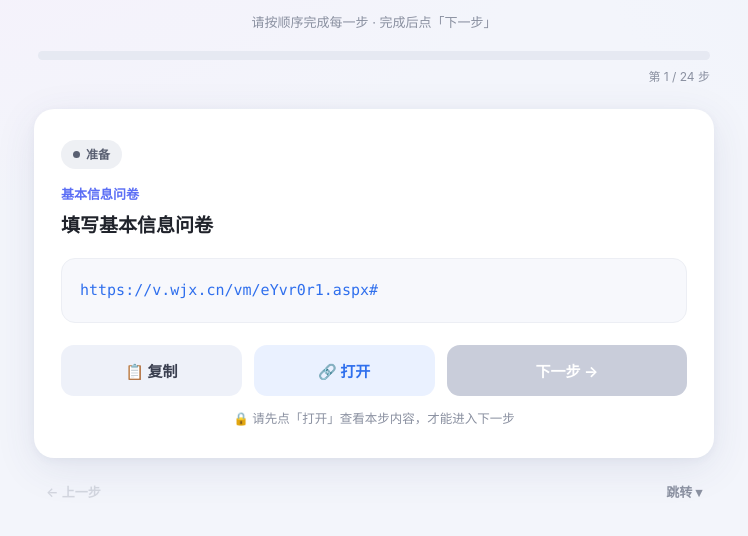
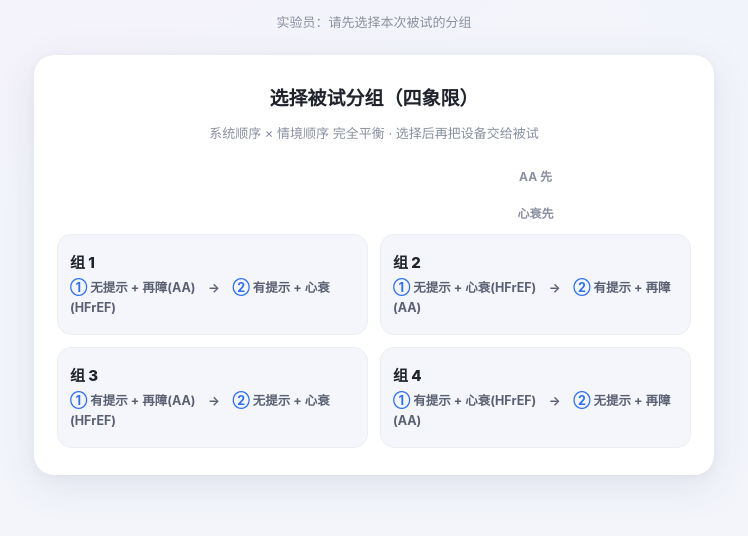
Before and after one commit to ZhengqiSun/study-flow, a plain HTML site: page index.html in a window 1280 px wide. Shown: the part 62-598 px from the top of the page, without its empty margins (266-1014 px from the left). Drawn offline with Linux system fonts and the light colour scheme.

Commit message:
四象限分组：系统顺序×情境顺序完全平衡，支持 ?g=1..4 与实验员选择面板

```diff
--- a/index.html
+++ b/index.html
@@ -101,14 +101,29 @@
   .done-screen .emoji{font-size:52px;}
   .done-screen h2{margin:16px 0 10px;font-size:22px;}
   .done-screen p{color:var(--muted);font-size:14px;}
+
+  /* ===== 实验员分组选择面板（被试端不会看到实验条件） ===== */
+  .picker{padding:26px 22px;}
+  .picker h2{font-size:19px;font-weight:800;margin-bottom:6px;text-align:center;}
+  .picker .tip{font-size:13px;color:var(--muted);text-align:center;margin-bottom:20px;}
+  .quad{display:grid;grid-template-columns:1fr 1fr;gap:12px;}
+  .quad .qhead{font-size:12px;font-weight:700;color:var(--muted);text-align:center;padding:2px;}
+  .qbtn{background:#f4f6fc;border:1px solid var(--line);border-radius:14px;
+    padding:16px 12px;text-align:left;cursor:pointer;transition:transform .08s,box-shadow .2s,border-color .2s;}
+  .qbtn:hover{border-color:var(--accent);box-shadow:0 6px 18px rgba(91,110,245,.18);}
+  .qbtn .gname{font-size:15px;font-weight:800;color:var(--ink);margin-bottom:6px;}
+  .qbtn .gflow{font-size:12.5px;color:#5a6072;line-height:1.6;}
+  .qbtn .gflow b{color:var(--p1);}
+  .switch-line{text-align:center;margin-top:14px;}
+  .switch-line button{background:transparent;color:var(--muted);font-size:12.5px;font-weight:600;}
 </style>
 </head>
 <body>
 <div class="wrap">
   <header>
     <h1>实验流程</h1>
-    <div class="sub">请按顺序完成每一步 · 完成后点「下一步」</div>
-    <div class="progress">
+    <div class="sub" id="sub">请按顺序完成每一步 · 完成后点「下一步」</div>
+    <div class="progress" id="progress" style="display:none;">
       <div class="progress-bar"><div class="progress-fill" id="fill"></div></div>
       <div class="progress-text" id="ptext"></div>
     </div>
@@ -116,90 +131,173 @@
 
   <div id="app"></div>
 
-  <div class="nav">
+  <div class="nav" id="nav" style="display:none;">
     <button id="prev" onclick="go(-1)">← 上一步</button>
     <button id="jump" onclick="jumpMenu()">跳转 ▾</button>
   </div>
 </div>
 
 <script>
-// phase: "0"=准备/过渡, "1"=第一部分, "2"=第二部分  （不含任何实验条件信息）
-const steps = [
-  { phase:"0", label:"准备", kind:"基本信息问卷", title:"填写基本信息问卷", type:"link",
-    content:"https://v.wjx.cn/vm/eYvr0r1.aspx#" },
+/* ============================================================
+   内容积木：两个系统 + 两个情境（各 3 个子任务）
+   四象限 = 系统顺序(无提示先/有提示先) × 情境顺序(AA先/心衰先)
+   ============================================================ */
 
-  // ========== 第一部分 ==========
-  { phase:"1", label:"第一部分", kind:"进入系统", title:"打开第一个系统", type:"link",
-    content:"https://www.coze.cn/store/agent/7662250096855171081?bot_id=true",
-    note:"开始新任务时请点击「新增对话」按钮；每次与 AI 对话结束后，请在对话框输入「我的提问结束」。" },
-  { phase:"1", label:"第一部分", kind:"情景设定", title:"情景设定", type:"task",
-    content:"情景设定：\n你是一名正在心血管内科轮转的临床实习医生，需要完成一次标准化临床能力考核。导师要求你在正式考核前，系统梳理 射血分数降低型心力衰竭（HFrEF）的诊断、治疗与随访逻辑。\n考核将重点关注：\n1. 基本概念理解是否准确\n2. 是否能在具体病例中正确应用诊断和治疗策略\n3. 是否具备在复杂治疗中进行长期管理与风险预判的意识\n请你按照下面三个阶段的任务要求，与 AI 进行充分交流，为考核做准备。" },
+const SURVEY = "https://v.wjx.cn/vm/eYvr0r1.aspx#";
 
-  { phase:"1", label:"第一部分", kind:"任务一 · 前测", title:"前测问卷", type:"link",
-    content:"https://ks.wjx.com/vm/Q00mjXY.aspx#" },
-  { phase:"1", label:"第一部分", kind:"任务一 · 题目", title:"任务一", type:"task",
-    content:"在本任务中，请你通过与 AI 的对话，对射血分数降低型心力衰竭这一疾病进行系统性的理解与梳理。你需要明确 HFrEF 在医学上的定义标准，理解临床上通常依据哪些指标以及如何对其进行界定，并把握 HFrEF 治疗在长期层面的总体目标。进一步，请围绕当前的“新四联基石治疗”展开分析，理解该治疗策略包含的四大类药物，这四大类药物分别具体包括哪些代表性药物，各自在改善心衰预后中的主要疗效及可能带来的副作用，以及在实际临床中它们通常如何进行联合使用。最后，梳理临床中常用来评估病情变化和预后的关键监测指标，并理解这些指标在随访与风险判断中的意义。",
-    note:"开始新任务时请点击「新增对话」按钮；完成对话后，请在对话框输入「我的提问结束」。" },
-  { phase:"1", label:"第一部分", kind:"任务一 · 后测", title:"后测问卷", type:"link",
-    content:"https://ks.wjx.com/vm/wE0M8vA.aspx#", note:"作答时不能再向 AI 提问，但可以查看之前的对话记录。" },
+// N = 无提示版；H = 有提示版（回答后可能给参考思路）
+const SYSTEMS = {
+  N: {
+    link: "https://www.coze.cn/store/agent/7662250096855171081?bot_id=true",
+    note: "开始新任务时请点击「新增对话」按钮；每次与 AI 对话结束后，请在对话框输入「我的提问结束」。"
+  },
+  H: {
+    link: "https://www.coze.cn/store/agent/7662259081499361286?bot_id=true",
+    note: "本系统在回答后可能会提供一些参考思路或提示，你可以自行决定是否采纳。开始新任务时请点击「新增对话」按钮；每次与 AI 对话结束后，请在对话框输入「我的提问结束」。"
+  }
+};
 
-  { phase:"1", label:"第一部分", kind:"任务二 · 前测", title:"前测问卷", type:"link",
-    content:"https://ks.wjx.com/vm/YjgvAUX.aspx#" },
-  { phase:"1", label:"第一部分", kind:"任务二 · 题目", title:"任务二", type:"task",
-    content:"在本任务中，请你设想一名已确诊射血分数降低型心力衰竭（HFrEF）患者的实际临床工作场景，并在与 AI 的对话中完成综合判断。你需要分析不同类别心衰药物在治疗中分别解决哪些核心问题，明确患者在服用这些药物时应注意的关键事项以及通常需要进行的定期检查，同时识别哪些药物可能对心衰药物治疗效果产生负面影响，包括不宜与心衰治疗药物共同使用的药物类型。在具体用药决策层面，请进一步判断在什么情况下更倾向于选择 ARNI，并解释从 ACEI 转换为 ARNI 时为什么需要设置间隔期；同时，结合临床原则说明 β 受体阻滞剂为何需要小剂量起始并缓慢加量，以及在出现哪些情形时需要暂缓或调整 β 受体阻滞剂的使用。最后，请综合患者的症状与体征变化进行判断，思考当患者症状出现好转时应如何调整整体用药方案，以及药物剂量调整通常应遵循的基本原则。",
-    note:"开始新任务时请点击「新增对话」按钮；完成对话后，请在对话框输入「我的提问结束」。" },
-  { phase:"1", label:"第一部分", kind:"任务二 · 后测", title:"后测问卷", type:"link",
-    content:"https://ks.wjx.com/vm/mBQzRq2.aspx#", note:"作答时不能再向 AI 提问，但可以查看之前的对话记录。" },
+const TASK_NOTE = "开始新任务时请点击「新增对话」按钮；完成对话后，请在对话框输入「我的提问结束」。";
+const POST_NOTE = "作答时不能再向 AI 提问，但可以查看之前的对话记录。";
 
-  { phase:"1", label:"第一部分", kind:"任务三 · 前测", title:"前测问卷", type:"link",
-    content:"https://ks.wjx.com/vm/YN6BJvA.aspx#" },
-  { phase:"1", label:"第一部分", kind:"任务三 · 题目", title:"任务三", type:"task",
-    content:"在本任务中，请你在 AI 的辅助下，对一名 HFrEF 患者的后续治疗过程进行综合性思考。假设患者在接受规范药物治疗一段时间后，病情控制仍不理想，例如心率依然偏快或心功能持续较差，请你判断此时有哪些合理的治疗升级选择，并说明相关决策通常依据哪些临床因素。在此基础上，请进一步思考在什么条件下需要开始评估 ICD 等器械治疗。随后，请结合长期随访视角，分析 NT-proBNP 等生物标志物的动态变化在预后判断中的意义，并讨论当相关指标出现下降但患者主观症状改善并不明显时，应如何进行理解和解释。最后，请从整体治疗策略的角度进行反思，说明为什么在 HFrEF 的诊疗中，“规范、长期的综合管理”尤为重要。",
-    note:"开始新任务时请点击「新增对话」按钮；完成对话后，请在对话框输入「我的提问结束」。" },
-  { phase:"1", label:"第一部分", kind:"任务三 · 后测", title:"后测问卷", type:"link",
-    content:"https://ks.wjx.com/vm/OBpmNeX.aspx#", note:"作答时不能再向 AI 提问，但可以查看之前的对话记录。" },
+const SCENARIOS = {
+  AA: {
+    name: "再障(AA)",
+    setting: "情景设定：\n你是一名正在血液科轮转的临床实习医生，需要完成一次标准化临床能力考核。导师要求你在正式考核前，系统梳理 再生障碍性贫血（Aplastic Anemia, AA）的诊断、治疗与随访逻辑。\n考核将重点关注：\n1. 基本概念理解是否准确\n2. 是否能在具体病例中正确应用诊断和治疗策略\n3. 是否具备在复杂治疗中进行长期管理与风险预判的意识\n请你按照下面三个阶段的任务要求，与 AI 进行充分交流，为考核做准备。",
+    tasks: [
+      { pre:"https://ks.wjx.com/vm/YY0kvAU.aspx#",
+        text:"在本任务中，请你通过与 AI 的对话，对再生障碍性贫血这一疾病进行系统性的理解与梳理。你需要明确这是一种怎样的血液系统疾病，其发生发展的核心病理基础是什么；同时理解临床上是依据哪些血液学指标来判断“重型”再生障碍性贫血，其中哪一项指标与感染风险和死亡风险最为直接相关。在此基础上，请进一步分析在缺乏合适造血干细胞供者的情况下，推荐的首选一线治疗总体策略，这一策略通常涉及哪些核心药物类别及其基本使用方式，以及近年来在该领域出现的新型治疗药物。此外，你还需要理解该疾病发生的根本原因，并认识到如果未能接受规范治疗，患者在自然病程中可能出现的严重临床后果。",
+        post:"https://ks.wjx.com/vm/OmauNeA.aspx#" },
+      { pre:"https://ks.wjx.com/vm/hgdvsVu.aspx#",
+        text:"在本任务中，请你设想自己处于实际的临床工作情境，需要在既定诊断明确的前提下，对再生障碍性贫血患者的治疗方案进行深入分析。你需要通过与 AI 的对话，理解联合治疗在该疾病中的整体逻辑，包括不同药物在治疗过程中分别承担的作用及其基本使用方式，认识到为何治疗不能仅依赖单一药物完成，并明确这类治疗在临床上的常见治疗周期。在此基础上，请进一步关注关键药物的使用情况，重点理解 ATG、环孢素和艾曲泊帕在治疗中的核心作用，以及患者在用药期间需要特别注意的事项。同时，你还需要认识免疫抑制治疗过程中医生最为警惕的潜在并发症，并理解为什么在整个治疗过程中需要定期检查口腔情况、血象以及肝肾功能，以保障治疗的安全性和有效性。",
+        post:"https://ks.wjx.com/vm/mKRq0RU.aspx#" },
+      { pre:"https://ks.wjx.com/vm/tw7Mr02.aspx#",
+        text:"在本任务中，请你在 AI 的辅助下，对再生障碍性贫血治疗过程进行综合性思考。你需要理解在治疗过程中一旦出现药物相关副作用，临床上通常应如何应对，并认识到擅自停药或快速减量可能带来的风险以及延误治疗可能带来的不良后果。同时，请结合免疫抑制治疗的背景，分析患者在感染和发热方面所面临的风险，并理解在为老年人、孕妇等特殊人群制定治疗方案时需要额外注意的因素。在此基础上，请进一步关注疗效评估与随访管理，理解医生通常依据哪些标准判断治疗是否有效，并明确即使血象已经改善，患者仍然需要长期随访的原因，最后能够识别哪些变化可能提示疾病复发。",
+        post:"https://ks.wjx.com/vm/PvRDrfe.aspx#" }
+    ]
+  },
+  HF: {
+    name: "心衰(HFrEF)",
+    setting: "情景设定：\n你是一名正在心血管内科轮转的临床实习医生，需要完成一次标准化临床能力考核。导师要求你在正式考核前，系统梳理 射血分数降低型心力衰竭（HFrEF）的诊断、治疗与随访逻辑。\n考核将重点关注：\n1. 基本概念理解是否准确\n2. 是否能在具体病例中正确应用诊断和治疗策略\n3. 是否具备在复杂治疗中进行长期管理与风险预判的意识\n请你按照下面三个阶段的任务要求，与 AI 进行充分交流，为考核做准备。",
+    tasks: [
+      { pre:"https://ks.wjx.com/vm/Q00mjXY.aspx#",
+        text:"在本任务中，请你通过与 AI 的对话，对射血分数降低型心力衰竭这一疾病进行系统性的理解与梳理。你需要明确 HFrEF 在医学上的定义标准，理解临床上通常依据哪些指标以及如何对其进行界定，并把握 HFrEF 治疗在长期层面的总体目标。进一步，请围绕当前的“新四联基石治疗”展开分析，理解该治疗策略包含的四大类药物，这四大类药物分别具体包括哪些代表性药物，各自在改善心衰预后中的主要疗效及可能带来的副作用，以及在实际临床中它们通常如何进行联合使用。最后，梳理临床中常用来评估病情变化和预后的关键监测指标，并理解这些指标在随访与风险判断中的意义。",
+        post:"https://ks.wjx.com/vm/wE0M8vA.aspx#" },
+      { pre:"https://ks.wjx.com/vm/YjgvAUX.aspx#",
+        text:"在本任务中，请你设想一名已确诊射血分数降低型心力衰竭（HFrEF）患者的实际临床工作场景，并在与 AI 的对话中完成综合判断。你需要分析不同类别心衰药物在治疗中分别解决哪些核心问题，明确患者在服用这些药物时应注意的关键事项以及通常需要进行的定期检查，同时识别哪些药物可能对心衰药物治疗效果产生负面影响，包括不宜与心衰治疗药物共同使用的药物类型。在具体用药决策层面，请进一步判断在什么情况下更倾向于选择 ARNI，并解释从 ACEI 转换为 ARNI 时为什么需要设置间隔期；同时，结合临床原则说明 β 受体阻滞剂为何需要小剂量起始并缓慢加量，以及在出现哪些情形时需要暂缓或调整 β 受体阻滞剂的使用。最后，请综合患者的症状与体征变化进行判断，思考当患者症状出现好转时应如何调整整体用药方案，以及药物剂量调整通常应遵循的基本原则。",
+        post:"https://ks.wjx.com/vm/mBQzRq2.aspx#" },
+      { pre:"https://ks.wjx.com/vm/YN6BJvA.aspx#",
+        text:"在本任务中，请你在 AI 的辅助下，对一名 HFrEF 患者的后续治疗过程进行综合性思考。假设患者在接受规范药物治疗一段时间后，病情控制仍不理想，例如心率依然偏快或心功能持续较差，请你判断此时有哪些合理的治疗升级选择，并说明相关决策通常依据哪些临床因素。在此基础上，请进一步思考在什么条件下需要开始评估 ICD 等器械治疗。随后，请结合长期随访视角，分析 NT-proBNP 等生物标志物的动态变化在预后判断中的意义，并讨论当相关指标出现下降但患者主观症状改善并不明显时，应如何进行理解和解释。最后，请从整体治疗策略的角度进行反思，说明为什么在 HFrEF 的诊疗中，“规范、长期的综合管理”尤为重要。",
+        post:"https://ks.wjx.com/vm/OBpmNeX.aspx#" }
+    ]
+  }
+};
 
-  // ========== 过渡 ==========
-  { phase:"0", label:"过渡", kind:"进入下一部分", title:"进入第二部分", type:"task",
-    content:"第一部分已经完成。接下来你将进入第二个系统，整体流程与刚才相同。请继续像刚才一样，自然地完成任务即可。" },
+/* 四象限：sys=[第一部分系统,第二部分系统]  scn=[第一部分情境,第二部分情境] */
+const GROUPS = {
+  1: { sys:["N","H"], scn:["AA","HF"] },  // 无提示先 × AA先
+  2: { sys:["N","H"], scn:["HF","AA"] },  // 无提示先 × 心衰先
+  3: { sys:["H","N"], scn:["AA","HF"] },  // 有提示先 × AA先
+  4: { sys:["H","N"], scn:["HF","AA"] }   // 有提示先 × 心衰先
+};
 
-  // ========== 第二部分 ==========
-  { phase:"2", label:"第二部分", kind:"进入系统", title:"打开第二个系统", type:"link",
-    content:"https://www.coze.cn/store/agent/7662259081499361286?bot_id=true",
-    note:"本系统在回答后可能会提供一些参考思路或提示，你可以自行决定是否采纳。开始新任务时请点击「新增对话」按钮；每次与 AI 对话结束后，请在对话框输入「我的提问结束」。" },
-  { phase:"2", label:"第二部分", kind:"情景设定", title:"情景设定", type:"task",
-    content:"情景设定：\n你是一名正在血液科轮转的临床实习医生，需要完成一次标准化临床能力考核。导师要求你在正式考核前，系统梳理 再生障碍性贫血（Aplastic Anemia, AA）的诊断、治疗与随访逻辑。\n考核将重点关注：\n1. 基本概念理解是否准确\n2. 是否能在具体病例中正确应用诊断和治疗策略\n3. 是否具备在复杂治疗中进行长期管理与风险预判的意识\n请你按照下面三个阶段的任务要求，与 AI 进行充分交流，为考核做准备。" },
+/* ============================================================
+   拼装某一分组的完整流程
+   ============================================================ */
+function buildSteps(g){
+  const G = GROUPS[g];
+  const cn = ["一","二","三"];
+  const steps = [];
 
-  { phase:"2", label:"第二部分", kind:"任务一 · 前测", title:"前测问卷", type:"link",
-    content:"https://ks.wjx.com/vm/YY0kvAU.aspx#" },
-  { phase:"2", label:"第二部分", kind:"任务一 · 题目", title:"任务一", type:"task",
-    content:"在本任务中，请你通过与 AI 的对话，对再生障碍性贫血这一疾病进行系统性的理解与梳理。你需要明确这是一种怎样的血液系统疾病，其发生发展的核心病理基础是什么；同时理解临床上是依据哪些血液学指标来判断“重型”再生障碍性贫血，其中哪一项指标与感染风险和死亡风险最为直接相关。在此基础上，请进一步分析在缺乏合适造血干细胞供者的情况下，推荐的首选一线治疗总体策略，这一策略通常涉及哪些核心药物类别及其基本使用方式，以及近年来在该领域出现的新型治疗药物。此外，你还需要理解该疾病发生的根本原因，并认识到如果未能接受规范治疗，患者在自然病程中可能出现的严重临床后果。",
-    note:"开始新任务时请点击「新增对话」按钮；完成对话后，请在对话框输入「我的提问结束」。" },
-  { phase:"2", label:"第二部分", kind:"任务一 · 后测", title:"后测问卷", type:"link",
-    content:"https://ks.wjx.com/vm/OmauNeA.aspx#", note:"作答时不能再向 AI 提问，但可以查看之前的对话记录。" },
+  steps.push({ phase:"0", label:"准备", kind:"基本信息问卷", title:"填写基本信息问卷",
+    type:"link", content:SURVEY });
 
-  { phase:"2", label:"第二部分", kind:"任务二 · 前测", title:"前测问卷", type:"link",
-    content:"https://ks.wjx.com/vm/hgdvsVu.aspx#" },
-  { phase:"2", label:"第二部分", kind:"任务二 · 题目", title:"任务二", type:"task",
-    content:"在本任务中，请你设想自己处于实际的临床工作情境，需要在既定诊断明确的前提下，对再生障碍性贫血患者的治疗方案进行深入分析。你需要通过与 AI 的对话，理解联合治疗在该疾病中的整体逻辑，包括不同药物在治疗过程中分别承担的作用及其基本使用方式，认识到为何治疗不能仅依赖单一药物完成，并明确这类治疗在临床上的常见治疗周期。在此基础上，请进一步关注关键药物的使用情况，重点理解 ATG、环孢素和艾曲泊帕在治疗中的核心作用，以及患者在用药期间需要特别注意的事项。同时，你还需要认识免疫抑制治疗过程中医生最为警惕的潜在并发症，并理解为什么在整个治疗过程中需要定期检查口腔情况、血象以及肝肾功能，以保障治疗的安全性和有效性。",
-    note:"开始新任务时请点击「新增对话」按钮；完成对话后，请在对话框输入「我的提问结束」。" },
-  { phase:"2", label:"第二部分", kind:"任务二 · 后测", title:"后测问卷", type:"link",
-    content:"https://ks.wjx.com/vm/mKRq0RU.aspx#", note:"作答时不能再向 AI 提问，但可以查看之前的对话记录。" },
+  [0,1].forEach(part=>{
+    const sys = SYSTEMS[G.sys[part]];
+    const scn = SCENARIOS[G.scn[part]];
+    const phase = part === 0 ? "1" : "2";
+    const label = part === 0 ? "第一部分" : "第二部分";
 
-  { phase:"2", label:"第二部分", kind:"任务三 · 前测", title:"前测问卷", type:"link",
-    content:"https://ks.wjx.com/vm/tw7Mr02.aspx#" },
-  { phase:"2", label:"第二部分", kind:"任务三 · 题目", title:"任务三", type:"task",
-    content:"在本任务中，请你在 AI 的辅助下，对再生障碍性贫血治疗过程进行综合性思考。你需要理解在治疗过程中一旦出现药物相关副作用，临床上通常应如何应对，并认识到擅自停药或快速减量可能带来的风险以及延误治疗可能带来的不良后果。同时，请结合免疫抑制治疗的背景，分析患者在感染和发热方面所面临的风险，并理解在为老年人、孕妇等特殊人群制定治疗方案时需要额外注意的因素。在此基础上，请进一步关注疗效评估与随访管理，理解医生通常依据哪些标准判断治疗是否有效，并明确即使血象已经改善，患者仍然需要长期随访的原因，最后能够识别哪些变化可能提示疾病复发。",
-    note:"开始新任务时请点击「新增对话」按钮；完成对话后，请在对话框输入「我的提问结束」。" },
-  { phase:"2", label:"第二部分", kind:"任务三 · 后测", title:"后测问卷", type:"link",
-    content:"https://ks.wjx.com/vm/PvRDrfe.aspx#", note:"作答时不能再向 AI 提问，但可以查看之前的对话记录。" },
-];
+    if(part === 1){
+      steps.push({ phase:"0", label:"过渡", kind:"进入下一部分", title:"进入第二部分",
+        type:"task", content:"第一部分已经完成。接下来你将进入第二个系统，整体流程与刚才相同。请继续像刚才一样，自然地完成任务即可。" });
+    }
 
+    steps.push({ phase, label, kind:"进入系统",
+      title: part === 0 ? "打开第一个系统" : "打开第二个系统",
+      type:"link", content:sys.link, note:sys.note });
+
+    steps.push({ phase, label, kind:"情景设定", title:"情景设定",
+      type:"task", content:scn.setting });
+
+    scn.tasks.forEach((t,ti)=>{
+      steps.push({ phase, label, kind:`任务${cn[ti]} · 前测`, title:"前测问卷",
+        type:"link", content:t.pre });
+      steps.push({ phase, label, kind:`任务${cn[ti]} · 题目`, title:`任务${cn[ti]}`,
+        type:"task", content:t.text, note:TASK_NOTE });
+      steps.push({ phase, label, kind:`任务${cn[ti]} · 后测`, title:"后测问卷",
+        type:"link", content:t.post, note:POST_NOTE });
+    });
+  });
+
+  return steps;
+}
+
+/* ============================================================
+   运行状态与渲染
+   ============================================================ */
+let steps = [];
 let i = 0;
-const completed = {};   // 记录每一步是否已完成（点过复制/打开）
+let group = null;
+const completed = {};
 const app = document.getElementById('app');
 const fill = document.getElementById('fill');
 const ptext = document.getElementById('ptext');
+
+function groupFlowText(g){
+  const G = GROUPS[g];
+  const sysName = k => k === "N" ? "无提示" : "有提示";
+  return `<b>①</b> ${sysName(G.sys[0])} + ${SCENARIOS[G.scn[0]].name}　→　`
+       + `<b>②</b> ${sysName(G.sys[1])} + ${SCENARIOS[G.scn[1]].name}`;
+}
+
+/* 实验员分组选择面板 */
+function renderPicker(){
+  document.getElementById('progress').style.display = "none";
+  document.getElementById('nav').style.display = "none";
+  document.getElementById('sub').textContent = "实验员：请先选择本次被试的分组";
+  const cell = g => `
+    <button class="qbtn" onclick="chooseGroup(${g})">
+      <div class="gname">组 ${g}</div>
+      <div class="gflow">${groupFlowText(g)}</div>
+    </button>`;
+  app.innerHTML = `
+    <div class="card picker">
+      <h2>选择被试分组（四象限）</h2>
+      <div class="tip">系统顺序 × 情境顺序 完全平衡 · 选择后再把设备交给被试</div>
+      <div class="quad">
+        <div class="qhead"></div>
+        <div class="qhead">AA 先</div>
+        <div class="qhead"></div>
+        <div class="qhead">心衰先</div>
+      </div>
+      <div class="quad" style="margin-top:8px;">
+        ${cell(1)}${cell(2)}
+        ${cell(3)}${cell(4)}
+      </div>
+    </div>`;
+}
+
+function chooseGroup(g){
+  group = g;
+  steps = buildSteps(g);
+  i = 0;
+  history.replaceState(null, "", "?g=" + g);
+  document.getElementById('progress').style.display = "";
+  document.getElementById('nav').style.display = "";
+  document.getElementById('sub').textContent = "请按顺序完成每一步 · 完成后点「下一步」";
+  render();
+}
 
 function render(){
   if(i >= steps.length){ renderDone(); return; }
@@ -276,7 +374,12 @@ function jumpMenu(){
 
 function escapeHtml(t){ return t.replace(/&/g,'&amp;').replace(/</g,'&lt;').replace(/>/g,'&gt;'); }
 
-render();
+/* 入口：带 ?g=1..4 直接进入对应分组，否则显示分组选择面板 */
+(function init(){
+  const g = parseInt(new URLSearchParams(location.search).get('g'), 10);
+  if(g >= 1 && g <= 4){ chooseGroup(g); }
+  else { renderPicker(); }
+})();
 </script>
 </body>
 </html>
```
